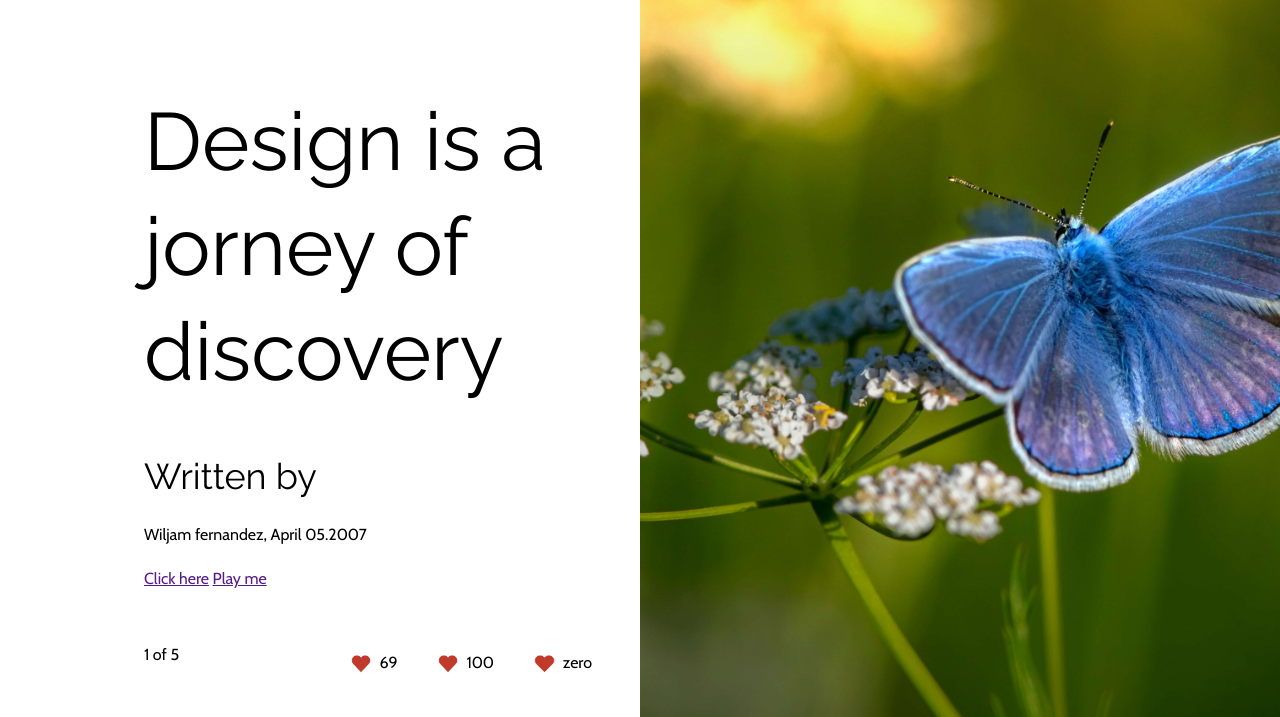
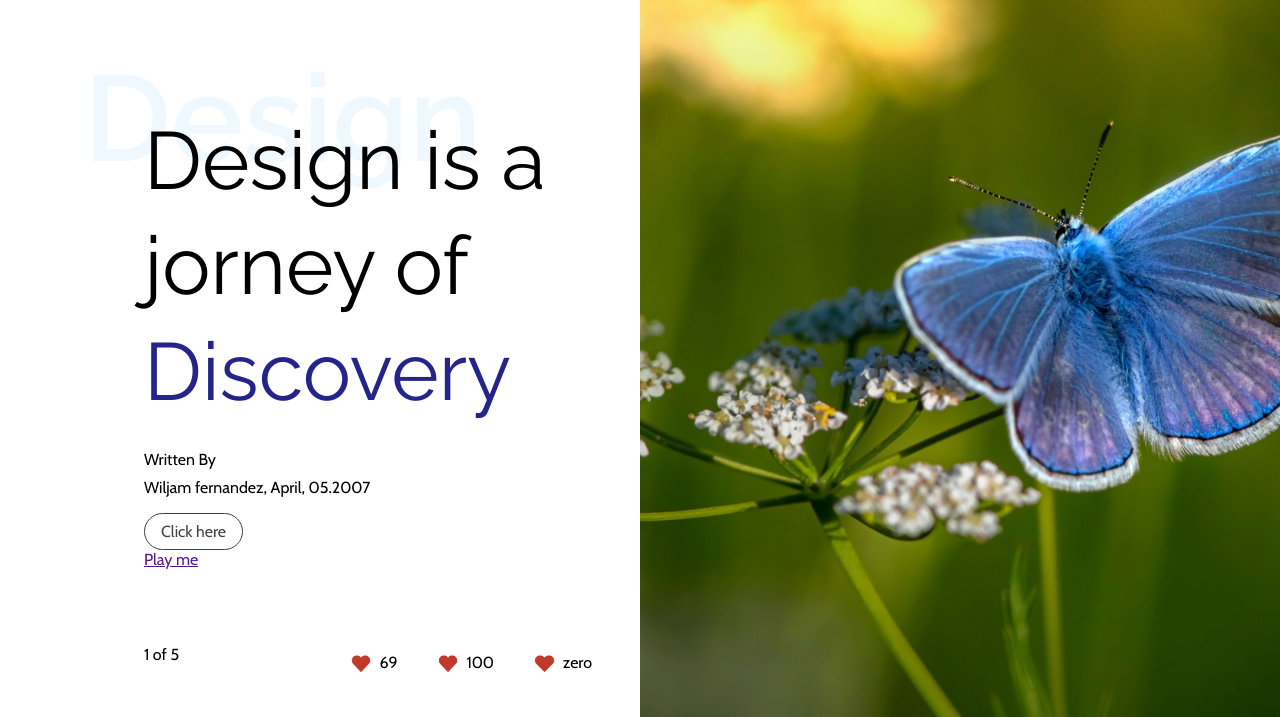
Before and after one commit to annakaup/splitfold-designe-for-blog, a plain HTML site: page index.html in a window 1280 px wide. Shown: the part 83-800 px from the top of the page. Drawn offline with nearby package versions, Linux system fonts and the light colour scheme.

Commit message:
added btn

```diff
--- a/css/style.css
+++ b/css/style.css
@@ -104,6 +104,9 @@ h1 {
 }
 
 h2 {font-size: 5.063rem;}
+.smaller {
+    font-size: 4rem;
+}
 
 h3 {font-size: 3.375rem;}
 
@@ -127,7 +130,7 @@ small, .text_small {font-size: 0.667rem;}
 
 }
 
-.space-bertween {
+.space-between {
     justify-content: space-between;
 }
 .h-center {
@@ -149,6 +152,27 @@ grid-row-gap: 0px;
 .m-o {
     margin: 0;
 }
+.btn {
+    padding: 8px 16px;
+    text-decoration: none;
+    color: #000000;
+
+}
+.btn-secondary {
+    border: 1px solid;
+    border-radius: 30px;
+    color: rgb(64, 67, 70);
+
+}
+.btn-secondary:hover {
+
+    border-radius: 30px;
+    background-color:rgb(36, 36, 138);
+    color: aliceblue;
+
+
+}
+
 
 
 /*END global styles*/
@@ -174,6 +198,19 @@ grid-row-gap: 0px;
     width: 4em;
 }
 
+.hero-copy{
+    position: relative;
+}
+.placeholder {
+    color: aliceblue;
+    font-weight: 700;
+    position: absolute;
+    left: -60px;
+    position: absolute;
+    top: -20px;
+    z-index: -1;
+}
+
 .social-sidebar img {
     width: 1.3em;
     margin: 0.5em;
@@ -182,7 +219,14 @@ grid-row-gap: 0px;
 .social-sidebar {
     margin: 0 1em;
 }
+.hero-copy >h2 >span {
+    color: rgb(36, 36, 138);
+}
 .social-footer {
     flex-direction: row;
 }
+
+.hero-copy span {
+    text-transform: capitalize;
+}
 /*END main styles*/
--- a/index.html
+++ b/index.html
@@ -17,7 +17,7 @@
                 <img src="/assets/img/3225183_app_logo_media_popular_social_icon.png" alt="">
 
             </div>
-            <div class="wrapper d-flex f-column space-bertween">
+            <div class="wrapper d-flex f-column space-between">
                 <div class="header d-flex h-center">
                     <div class="logo">
                         <img src="/assets/img/Logo_Puma.svg" alt="">
@@ -31,14 +31,20 @@
 
                 </div>
                 <div class="hero-copy">
-                    <h2>Design is a jorney of discovery</h2>
-                    <h4>Written by </h4>
-                    <p>Wiljam fernandez, April  05.2007</p>
-                    <a href="">Click here</a>
+                    <h1 class="placeholder">Design</h1>
+                    <h2 id="smaller">Design is a jorney of <span> discovery</span></h2>
+                    <div class="d-flex space-between h-center">
+                        <div>
+                    <span>written by </span>
+                    <p>Wiljam fernandez, <time>April, 05.2007</time>  </p>
+                    <a class="btn btn-secondary" href="">Click here</a>
+                        </div>
+
+                    </div>
                     <a href="">Play me</a>
 
                 </div>
-                <div class="d-flex  social-footer space-bertween h-center">
+                <div class="d-flex  social-footer space-between h-center">
                     <div>
                         <p>1 of 5</p>
 
```
